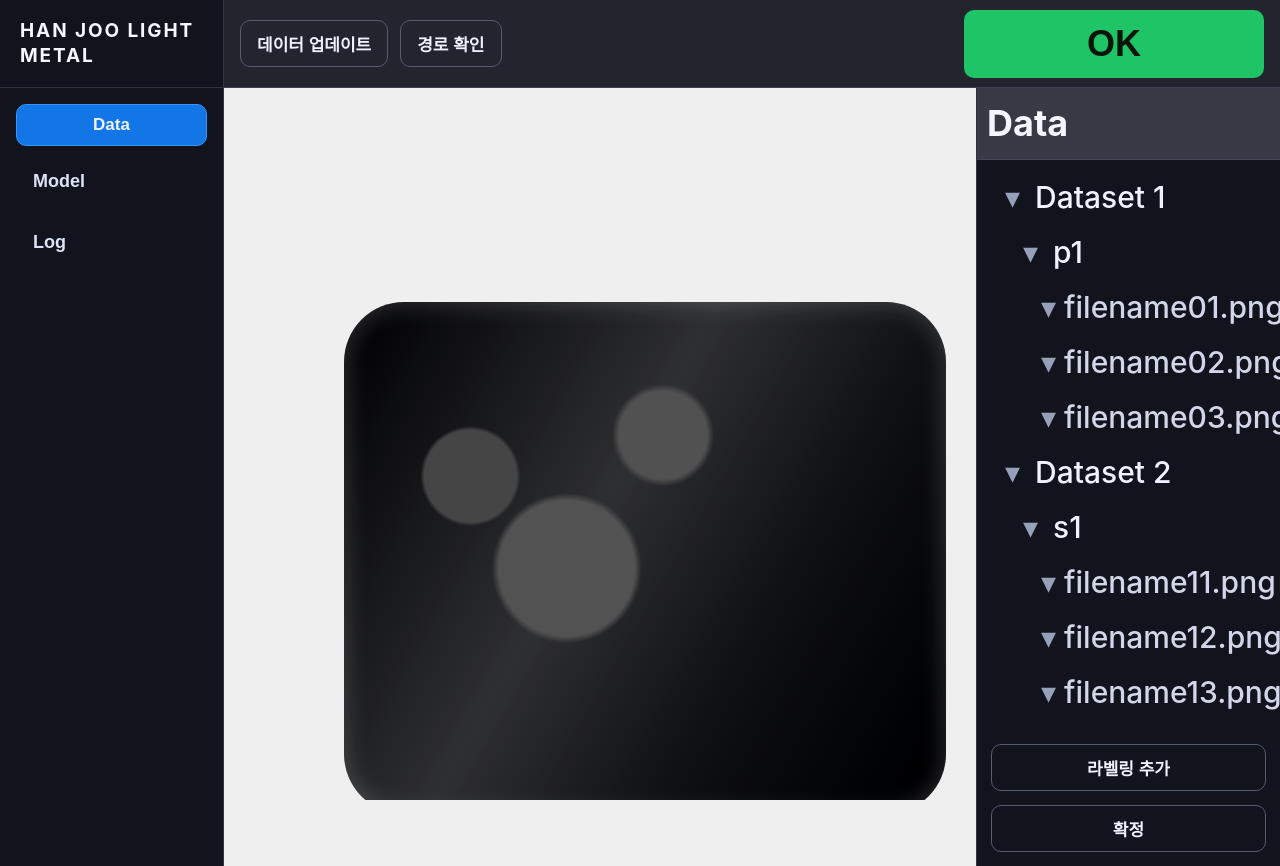
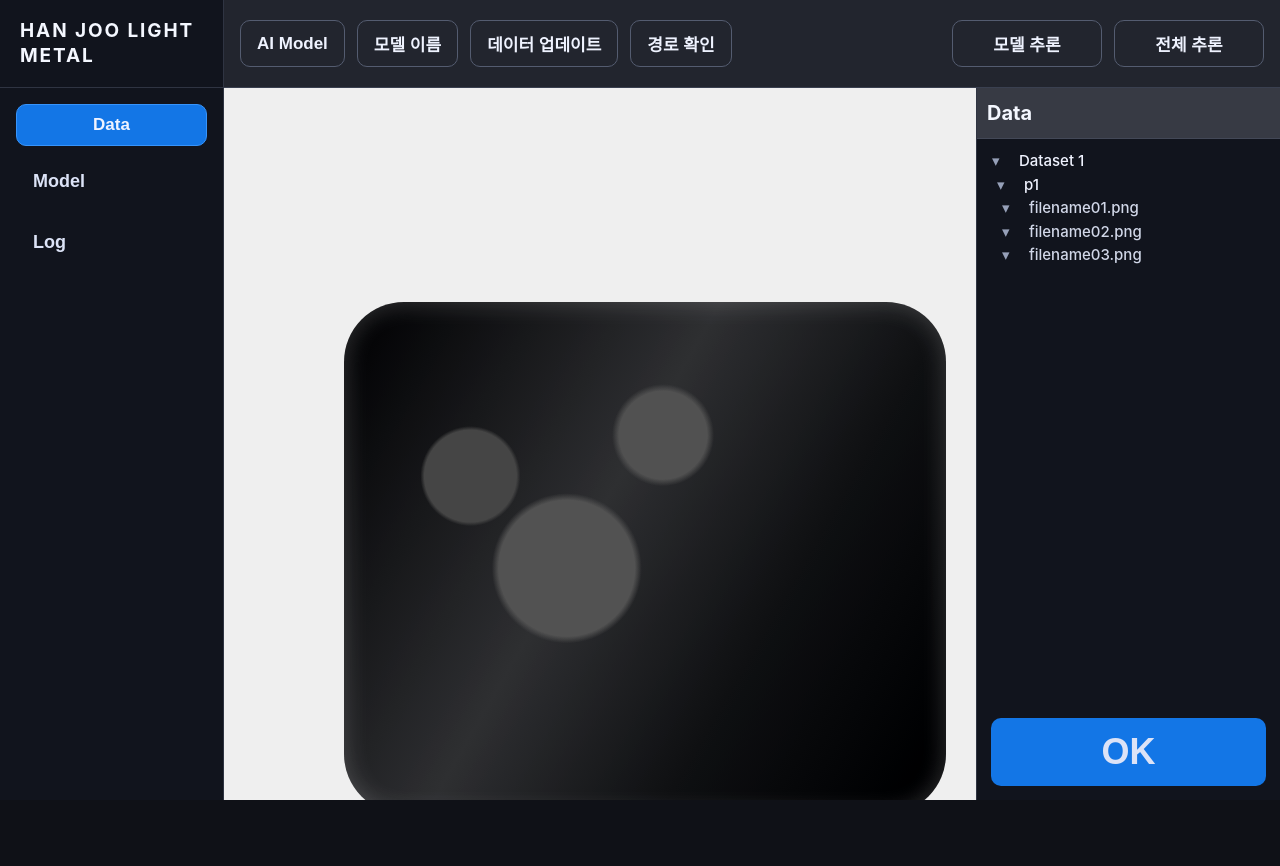
Before and after one commit to roh200413/AutoVision, a React (Vite) app: page / in a window 1280 px wide. After the commit the page ends 800 px from the top, so only its background shows below. Built offline with nearby package versions, Linux system fonts and the light colour scheme.

Commit message:
update main

```diff
--- a/src/App.tsx
+++ b/src/App.tsx
@@ -8,13 +8,7 @@ const dataset = [
     folders: [
       { name: 'p1', files: ['filename01.png', 'filename02.png', 'filename03.png'] },
     ],
-  },
-  {
-    name: 'Dataset 2',
-    folders: [
-      { name: 's1', files: ['filename11.png', 'filename12.png', 'filename13.png'] },
-    ],
-  },
+  }
 ];
 
 function TreeFolder({ name, children }: { name: string; children?: ReactNode }) {
@@ -52,12 +46,17 @@ export function App() {
       <section className="workspace">
         <header className="topbar">
           <div className="top-actions">
+            <Button variant="secondary">AI Model</Button>
+            <Button variant="secondary">모델 이름</Button>
             <Button variant="secondary">데이터 업데이트</Button>
             <Button variant="secondary">경로 확인</Button>
           </div>
-          <Button variant="success" className="ok-btn">
-            OK
-          </Button>
+
+          <div className="top-actions">
+            <Button variant="secondary" className="ok-btn">모델 추론</Button>
+            <Button variant="secondary" className="ok-btn">전체 추론</Button>
+          </div>
+
         </header>
 
         <div className="content-grid">
@@ -94,8 +93,9 @@ export function App() {
               </ul>
             </div>
             <div className="panel-bottom-actions">
-              <Button fullWidth>라벨링 추가</Button>
-              <Button fullWidth>확정</Button>
+            <Button variant="success">
+              OK
+            </Button>
             </div>
           </aside>
         </div>
--- a/src/styles.css
+++ b/src/styles.css
@@ -82,9 +82,9 @@ body {
 }
 
 .ds-button--success {
-  background: #1ec465;
+  background: #1376e6;
   border: none;
-  color: #091407;
+  color: #dce3f7;
   font-size: 36px;
   line-height: 1;
   padding-top: 16px;
@@ -127,7 +127,7 @@ body {
 }
 
 .ok-btn {
-  width: 300px;
+  width: 150px;
 }
 
 .content-grid {
@@ -175,7 +175,7 @@ body {
   background: #373a44;
   border-bottom: 1px solid #434857;
   padding: 12px 10px;
-  font-size: 36px;
+  font-size: 20px;
   font-weight: 700;
 }
 
@@ -188,15 +188,15 @@ body {
 .tree-root ul {
   list-style: none;
   margin: 0;
-  padding-left: 18px;
+  padding-left: 5px;
 }
 
 .tree-row {
-  padding: 8px 0;
+  padding: 2px 0;
   display: flex;
-  gap: 8px;
+  gap: 5px;
   align-items: center;
-  font-size: 30px;
+  font-size: 15px;
   color: #f0f3ff;
 }
 
```
Also changed, not shown: src/model.tsx (added), 1 other file (tests, documents, lock files or other folders).
